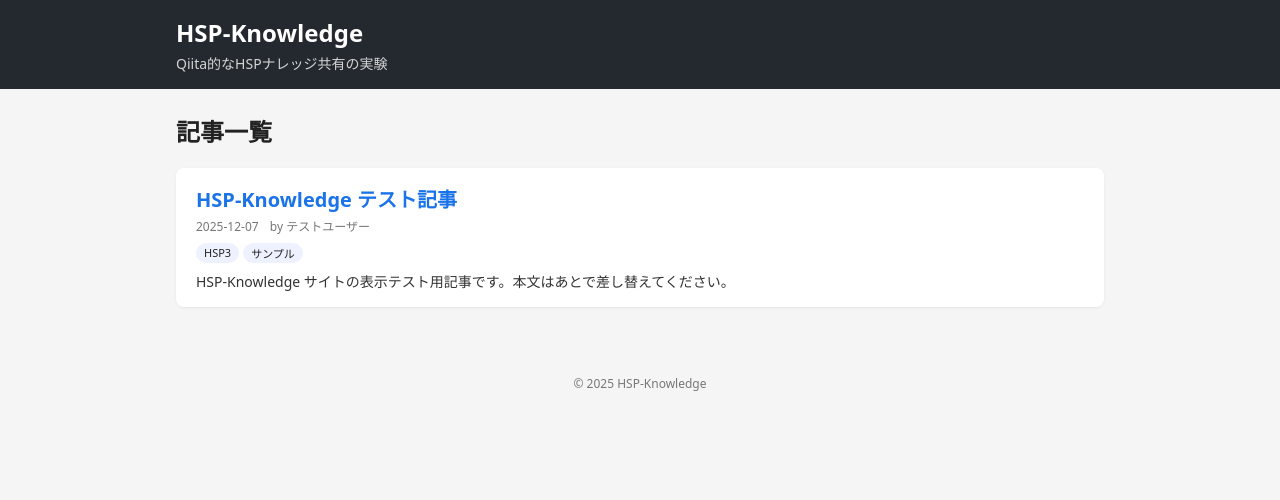
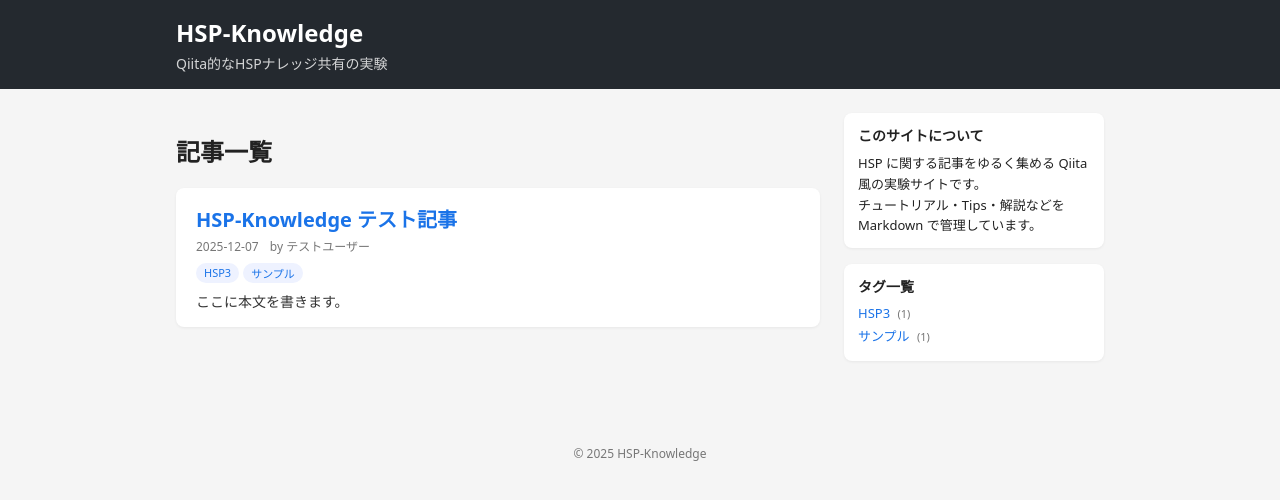
Before and after one commit to Velgail/HSP-Knowledge, a Jekyll site: the page built from index.html, in a window 1280 px wide. Shown: the top 500 px of the page. Built offline with Jekyll 4.4.1, drawn with Linux system fonts in a browser that asks for light colours.

Commit message:
レイアウトとスタイルの追加: メインカラムとサイドバーのスタイルを定義し、タグページのレイアウトを実装

```diff
--- a/assets/style.css
+++ b/assets/style.css
@@ -135,3 +135,64 @@ a:hover {
   overflow-x: auto;
   font-size: 13px;
 }
+
+/* レイアウト全体 */
+.layout-main {
+  display: flex;
+  gap: 24px;
+}
+
+/* メインカラムとサイドバー */
+.main-column {
+  flex: 1 1 auto;
+  min-width: 0;
+}
+
+.side-column {
+  flex: 0 0 260px;
+}
+
+/* サイドバーのボックス */
+.side-box {
+  background: #fff;
+  border-radius: 8px;
+  padding: 12px 14px;
+  margin-bottom: 16px;
+  box-shadow: 0 1px 3px rgba(0,0,0,0.06);
+}
+
+.side-box h3 {
+  margin: 0 0 8px;
+  font-size: 14px;
+}
+
+.side-box p {
+  margin: 0;
+  font-size: 13px;
+  line-height: 1.6;
+}
+
+.side-tag-list {
+  list-style: none;
+  padding: 0;
+  margin: 0;
+  font-size: 13px;
+}
+
+.side-tag-list li {
+  margin-bottom: 4px;
+}
+
+.side-tag-list a {
+  text-decoration: none;
+}
+
+.side-tag-list a:hover {
+  text-decoration: underline;
+}
+
+.tag-count {
+  color: #777;
+  font-size: 11px;
+  margin-left: 4px;
+}
--- a/index.html
+++ b/index.html
@@ -3,6 +3,10 @@ layout: default
 title: HSP-Knowledge
 ---
 
+<div class="layout-main">
+
+  <!-- メインカラム: 記事一覧 -->
+  <div class="main-column">
     <h2>記事一覧</h2>
 
     <ul class="post-list">
@@ -23,20 +27,44 @@ title: HSP-Knowledge
         {% if post.tags %}
         <ul class="tag-list">
           {% for tag in post.tags %}
-      <li class="tag-item">{{ tag }}</li>
+          <li class="tag-item">
+            <a href="{{ '/tags/' | append: tag | append: '/' | relative_url }}">{{ tag }}</a>
+          </li>
           {% endfor %}
         </ul>
         {% endif %}
 
-    {% if post.summary %}
-    <p class="post-summary">
-      {{ post.summary }}
-    </p>
-    {% else %}
         <p class="post-summary">
           {{ post.excerpt | strip_html | truncate: 120 }}
         </p>
-    {% endif %}
       </li>
       {% endfor %}
     </ul>
+  </div>
+
+  <!-- サイドバー -->
+  <aside class="side-column">
+    <section class="side-box">
+      <h3>このサイトについて</h3>
+      <p>
+        HSP に関する記事をゆるく集める Qiita風の実験サイトです。<br>
+        チュートリアル・Tips・解説などを Markdown で管理しています。
+      </p>
+    </section>
+
+    <section class="side-box">
+      <h3>タグ一覧</h3>
+      <ul class="side-tag-list">
+        {% assign tags = site.tags | sort %}
+        {% for tag in tags %}
+        <li>
+          <a href="{{ '/tags/' | append: tag[0] | append: '/' | relative_url }}">
+            {{ tag[0] }} <span class="tag-count">({{ tag[1].size }})</span>
+          </a>
+        </li>
+        {% endfor %}
+      </ul>
+    </section>
+  </aside>
+
+</div>
```
Also changed, not shown: _layouts/tag.html (added, +28 -0 lines), tags/hsp3/index.md (added, +5 -0 lines). Lines whose indentation alone changed are shown as unchanged.
